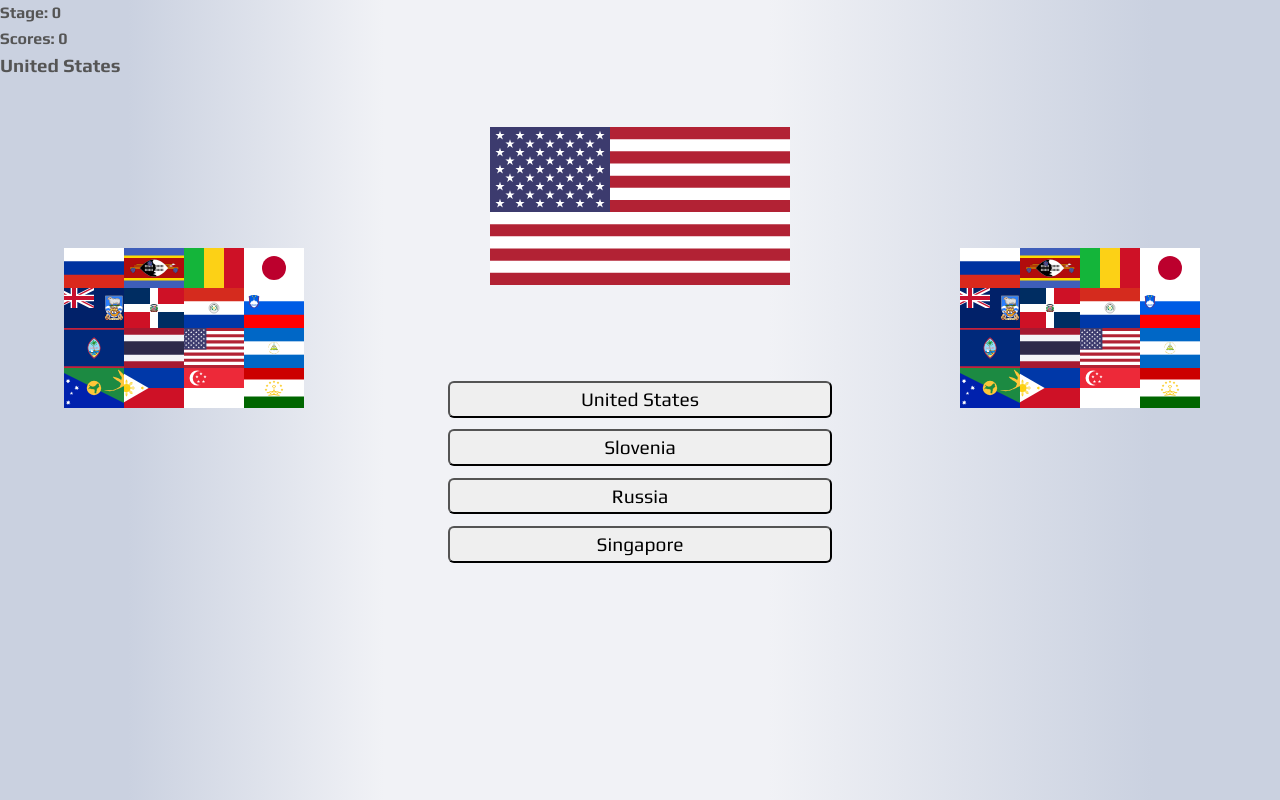
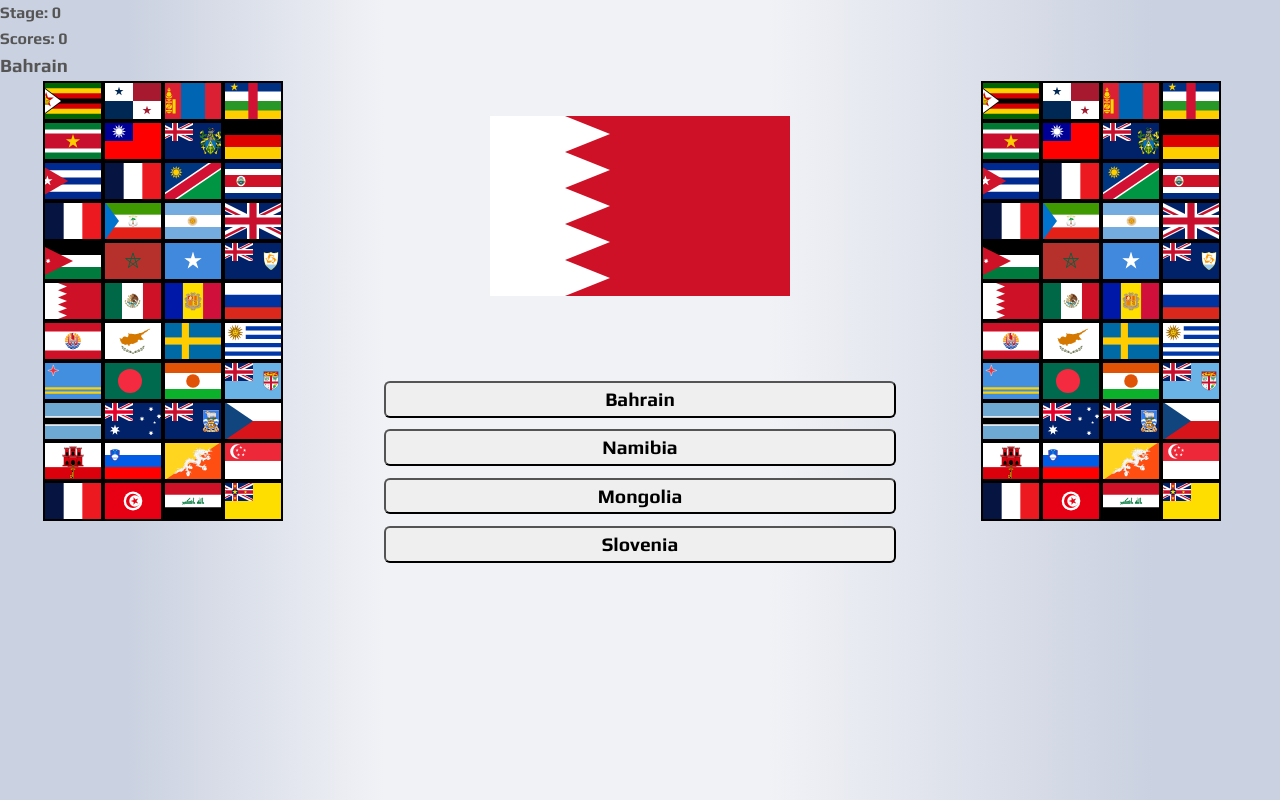
Before and after one commit to viktor-dimitrov/Flags, a React (Vite) app in the folder flags-fe/: page /quiz in a window 1280 px wide. Built offline with nearby package versions, Linux system fonts and the light colour scheme.

Commit message:
css update

```diff
--- a/flags-fe/src/components/FlagsBoard/FlagsBoard.jsx
+++ b/flags-fe/src/components/FlagsBoard/FlagsBoard.jsx
@@ -1,14 +1,14 @@
 
 import styles from "./FlagsBoard.module.css";
 
-export default function FlagsBoard ({countryList}) {
+export default function FlagsBoard ({gameList}) {
 
 
 
     return (
 
         <div className={styles['flagsboard']} >
-           { countryList.map( (country) =>  <div key={country.name} className={styles['flagsboard-img']} >
+           { gameList.map( (country) =>  <div key={country.name} className={styles['flagsboard-img']} >
                                                 <img src={`/svg/${country.code2.toLowerCase()}.svg `} alt={country.name} />
                                             </div> )}
         </div>
--- a/flags-fe/src/components/FlagsBoard/FlagsBoard.module.css
+++ b/flags-fe/src/components/FlagsBoard/FlagsBoard.module.css
@@ -4,14 +4,14 @@
 .flagsboard {
     width:20%;
     display:flex;
+    flex-wrap: wrap;
 
-    flex-wrap: wrap;
 }
 
 .flagsboard-img {
     width:60px;
     height:40px;
-
+    border: 2px solid black;
 
 
 }
--- a/flags-fe/src/components/Question/Question.jsx
+++ b/flags-fe/src/components/Question/Question.jsx
@@ -2,7 +2,7 @@
 
 import styles from "./Question.module.css";
 
-export default function Question ( {country, options, answerHandler}) {
+export default function Question ( {country, options, answerHandler, startGame}) {
 
     return (
 
@@ -14,7 +14,7 @@ export default function Question ( {country, options, answerHandler}) {
                 <div className={styles['options']} >
                     {options.map((country, index) => <button key={index} onClick={answerHandler} >{country.name}</button>)}
                 </div>
-        </section> : <h1>wait</h1>
+        </section> : <button onClick={startGame} >Start New Game</button>
 
 
     )
--- a/flags-fe/src/components/Question/Question.module.css
+++ b/flags-fe/src/components/Question/Question.module.css
@@ -1,6 +1,6 @@
 
 .question {
-    width:30%;
+    width:40%;
     display:flex;
     flex-direction: column;
     align-items: center;
@@ -29,6 +29,6 @@
 .options button {
     margin-bottom: 0.6em;
     border-radius: 6px;
-
     font-size: 1.2em;
+    font-weight: 600;
 }
--- a/flags-fe/src/components/Quiz/Quiz.jsx
+++ b/flags-fe/src/components/Quiz/Quiz.jsx
@@ -9,21 +9,25 @@ import FlagsBoard from "../FlagsBoard/FlagsBoard";
 export default function Quiz() {
 
 
-    const [countryList, setCountryList] = useState([]);
+    const [gameList, setGameList] = useState([]);
     const [options, setOptions] = useState([]);
     const [currentStage, setCurrentStage] = useState(0);
     const [scores, setScores] = useState(0);
 
 
     useEffect(() => {
-        const selectedList = selectRandomCountries(countriesData, 16);
-        setCountryList(selectedList);
-        setOptions(selectRandomCountries(selectedList, 4))
+        startGame()
     }, []);
 
     const randomIndex = ( count ) => {
         const index = Math.floor(Math.random() * count);
         return index
+    }
+
+    const startGame = () => {
+        const selectedList = selectRandomCountries(countriesData,44);
+        setGameList(selectedList);
+        setOptions(selectRandomCountries(selectedList, 4))
     }
 
     const selectRandomCountries = (list, count) => {
@@ -47,10 +51,10 @@ export default function Quiz() {
 
         choice === country.name ? [
             setScores((scores) => scores + 1),
-            newList = countryList.filter(country => country.name !== choice),
-            setCountryList((list) =>  newList ),
+            newList = gameList.filter(country => country.name !== choice),
+            setGameList((list) =>  newList ),
             setOptions(selectRandomCountries(newList, 4))
-        ] : setOptions(selectRandomCountries(countryList, 4));
+        ] : setOptions(selectRandomCountries(gameList, 4));
 
         nextStage();
 
@@ -77,12 +81,12 @@ export default function Quiz() {
 
             <div  className={styles['quiz']}  >
 
-            <FlagsBoard countryList={countryList} />
+            <FlagsBoard gameList={gameList} />
 
-            <Question country={country} options={options} answerHandler={answerHandler} />
+            <Question country={country} options={options} answerHandler={answerHandler} startGame={startGame} />
 
 
-            <FlagsBoard countryList={countryList} />
+            <FlagsBoard gameList={gameList} />
 
              </div>
 
--- a/flags-fe/src/components/Quiz/Quiz.module.css
+++ b/flags-fe/src/components/Quiz/Quiz.module.css
@@ -3,5 +3,5 @@
 .quiz {
     display:flex;
     justify-content:space-around ;
-    align-items: center;
+    align-items:flex-start;
 }
```
